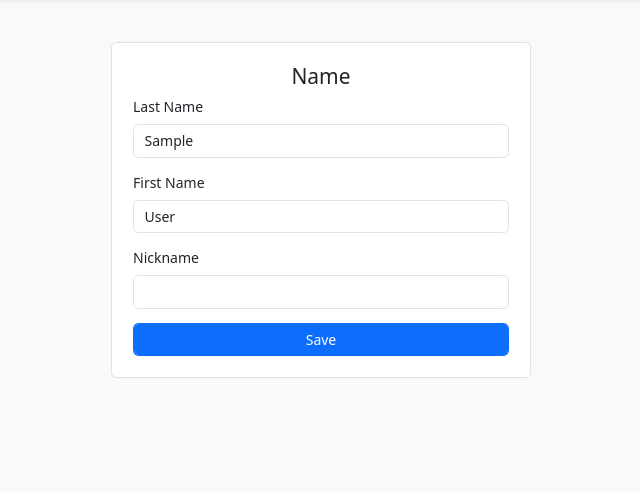
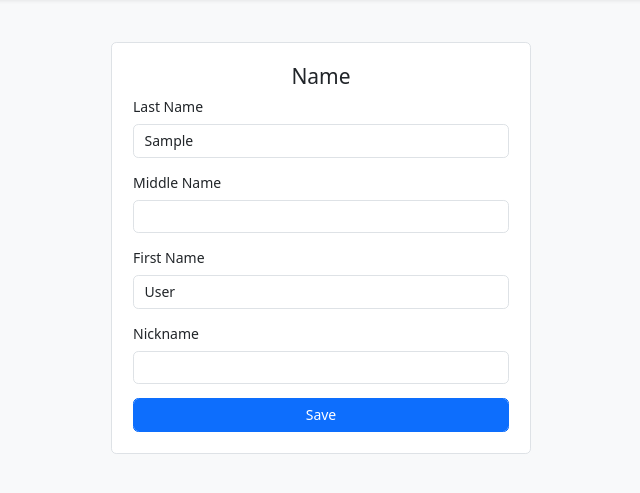
Before and after one commit to ngothikimoanh/hrm-django, a Django app: page /account/users/profile/edit_name in a window 1280 px wide. Shown: the part 50-543 px from the top of the page, without its empty margins (319-959 px from the left). Run offline with Django 5.2, Linux system fonts and the light colour scheme; the visitor is signed in with stand-in values (Sample User, id 1); parts of the project's set-up code (start-up, migrations or seed data) failed here and were passed over.

Commit message:
add nickname for profile

```diff
--- a/src/account/forms/user/profile.py
+++ b/src/account/forms/user/profile.py
@@ -7,10 +7,12 @@ User = get_user_model()
 class EditNameForm(forms.ModelForm):
     first_name = forms.CharField()
     last_name = forms.CharField()
+    mid_name = forms.CharField()
+    nick_name = forms.CharField()
 
     class Meta:
         model = User
-        fields = ["first_name", "last_name"]
+        fields = ["first_name", "last_name", "mid_name", "nick_name"]
 
 
 class EditGenderForm(forms.ModelForm):
--- a/src/account/models/user.py
+++ b/src/account/models/user.py
@@ -46,6 +46,9 @@ class User(AbstractUser, TimestampMixin, UUIDPrimaryMixin):
 
     address = models.CharField(max_length=255, validators=[validate_address], blank=True, null=True)
 
+    mid_name = models.CharField(max_length=150, blank=True, null=True)
+    nick_name = models.CharField(max_length=150, blank=True, null=True)
+
     USERNAME_FIELD = "email"
     REQUIRED_FIELDS = []
 
--- a/src/account/templates/account/pages/user/profile.html
+++ b/src/account/templates/account/pages/user/profile.html
@@ -35,7 +35,7 @@
         </div>
         <div class="flex-grow-1">
           <h6>Name</h6>
-          <div> {{ user.first_name|display}} {{ user.last_name|display }}</div>
+          <div> {{ user.first_name|display}} {{ user.mid_name|display}} {{ user.last_name|display }} <small>({{ user.nick_name|display }})</small></div>
         </div>
     </li>
 
--- a/src/account/templates/account/pages/user/profile/edit_name.html
+++ b/src/account/templates/account/pages/user/profile/edit_name.html
@@ -13,17 +13,22 @@
     {% csrf_token %}
     <div class="mb-3">
       <label for="editLastname" class="form-label ">Last Name</label>
-      <input type="text" class="form-control" id="editLastname" name="first_name" value="{{user.first_name|default_if_none:'-'}}" required>
+      <input type="text" class="form-control" id="editLastname" name="first_name" value="{{user.first_name|default_if_none:''}}" required>
+    </div>
+
+    <div class="mb-3">
+      <label for="editMidname" class="form-label ">Middle Name</label>
+      <input type="text" class="form-control" id="editMidname" name="mid_name" value="{{user.mid_name|default_if_none:''}}" required>
     </div>
 
     <div class="mb-3">
       <label for="editFirstname" class="form-label ">First Name</label>
-      <input type="text" class="form-control" id="editFirstname" name="last_name" value="{{user.last_name|default_if_none:'-'}}" required>
+      <input type="text" class="form-control" id="editFirstname" name="last_name" value="{{user.last_name|default_if_none:''}}" required>
     </div>
 
     <div class="mb-3">
-      <label for="editDisplaytname" class="form-label ">Nickname</label>
-      <input type="text" class="form-control" id="editDisplaytname" name="username">
+      <label for="editNicktname" class="form-label ">Nickname</label>
+      <input type="text" class="form-control" id="editNicktname" name="nick_name" value="{{user.nick_name|default_if_none:''}}">
     </div>
 
     <button type="submit" class=" form-control btn btn-primary">Save</button>
```
Also changed, not shown: src/account/migrations/0008_user_mid_name_user_nick_name.py (added).
